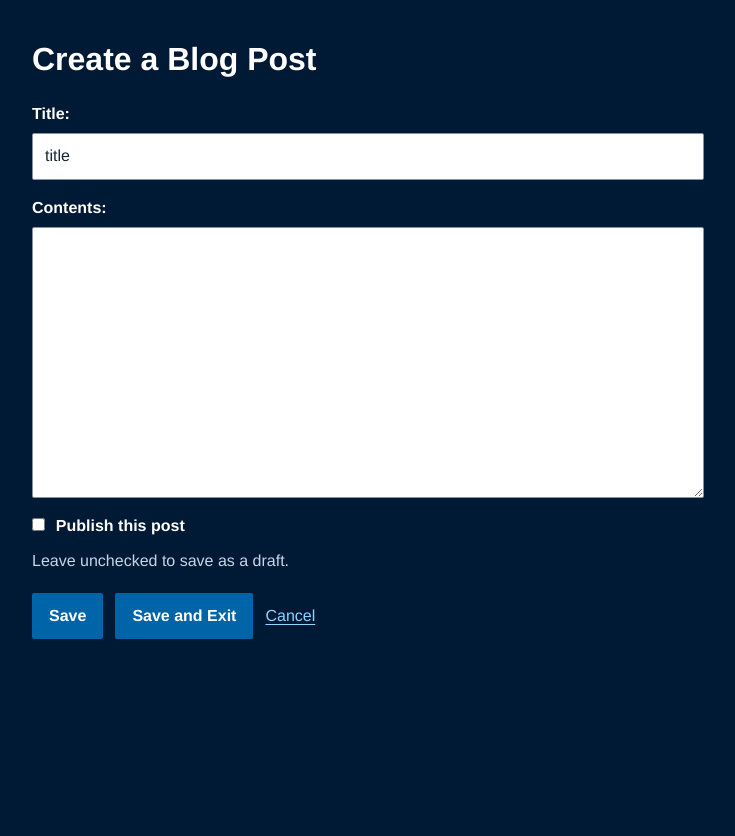
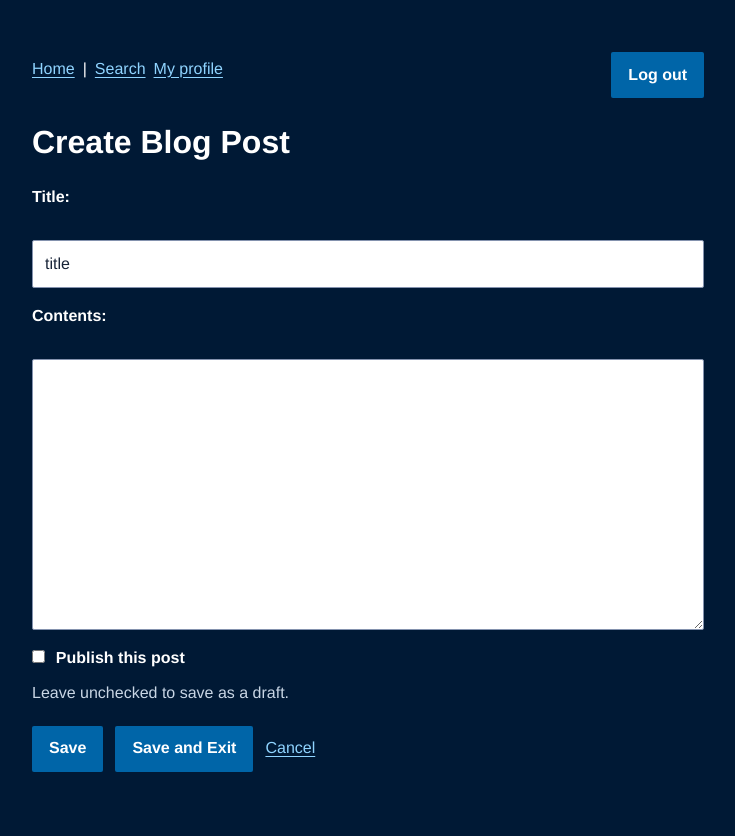
Before and after one commit to cold-muffin/p0-hypergamy, a Flask app: page /profiles/1/edit/new in a window 1280 px wide. Shown: the whole page, without its empty margins (272-1007 px from the left). Before the commit the page ends 639 px from the top, so only its background shows below. Run offline with Flask 3, Linux system fonts and the light colour scheme; the visitor is signed in with stand-in values (Sample User, id 1); data comes from the database, SQL or seed files in the repository; some web fonts are replaced.

Commit message:
Added navbars and fixed certain redundancies

```diff
--- a/app/templates/create_blog.html
+++ b/app/templates/create_blog.html
@@ -5,15 +5,14 @@
   <meta name="viewport" content="width=device-width, initial-scale=1">
   <link rel="stylesheet" href="{{ url_for('static', filename='style.css') }}">
 </head>
-<body class="standalone-page post-editor">
-  <h1> Create a Blog Post</h1>
+<body class="standalone-page createpost">
+    {% include "navbar.html" %}
+    <br>
+  <h1> Create Blog Post</h1>
     {% if error %}
         <p class="error">{{ error }}</p>
     {% endif %}
 
-    {% if message %}
-        <p>{{ message }}</p>
-    {% endif %}
     {% if is_owner %}
         <form method="post" action="/publish_post">
             <input type="hidden" name="uuid" value="{{ user.uuid }}">
--- a/app/templates/edit_blog.html
+++ b/app/templates/edit_blog.html
@@ -4,8 +4,10 @@
   <title>WeBlog | Edit Blogs </title>
   <link rel="stylesheet" href="{{ url_for('static', filename='style.css') }}">
 </head>
-<body class="standalone-page post-editor">
-  <h1> Edit a Blog Post</h1>
+<body class="standalone-page editpost">
+    {% include "navbar.html" %}
+    <br>
+  <h1> Edit Blog Post</h1>
     {% if error %}
         <p class="error">{{ error }}</p>
     {% endif %}
--- a/app/templates/login.html
+++ b/app/templates/login.html
@@ -7,6 +7,8 @@
 </head>
 
 <body class="standalone-page narrow">
+  {% include "navbar.html" %}
+  <br>
   <h1>
     Log In
   </h1>
--- a/app/templates/logout.html
+++ b/app/templates/logout.html
@@ -5,7 +5,10 @@
   <link rel="stylesheet" href="{{ url_for('static', filename='style.css') }}">
 </head>
 <body class="standalone-page narrow">
+  {% include "navbar.html" %}
+  <br>
   <h1>You are logged out.</h1>
   <a href="/login">Return to login</a>
 </body>
+
 </html>
--- a/app/templates/navbar.html
+++ b/app/templates/navbar.html
@@ -0,0 +1,13 @@
+<nav style="display: flex; align-items: center; gap: 8px;">
+    <a href="/">Home</a> |
+    <a href="/search">Search</a>
+    {% if "username" in session %}
+        <a href="/profile">My profile</a>
+        <form action="/logout" method="post" style = "margin: 0 0 0 auto"; width: auto;>
+            <button type="submit" style = "width: auto;">Log out</button>
+        </form>
+    {% else %}
+        <a href="/login">Log in</a>
+        <a href="/new_user">Sign up</a>
+    {% endif %}
+</nav>
--- a/app/templates/new_user.html
+++ b/app/templates/new_user.html
@@ -6,7 +6,9 @@
     </title>
     <link rel="stylesheet" href="{{ url_for('static', filename='style.css') }}">
   </head>
-  <body class="standalone-page narrow">
+  <body class="standalone-page">
+    {% include "navbar.html" %}
+    <br>
     <h1>
       Sign up
     </h1>
--- a/app/templates/search.html
+++ b/app/templates/search.html
@@ -7,6 +7,8 @@
 </head>
 
 <body class="standalone-page">
+    {% include "navbar.html" %}
+    <br>
     <h1>
     Search
     </h1>
```
Also changed, not shown: app/templates/profile.html (+3 -5 lines), app/templates/response.html (+3 -6 lines).
